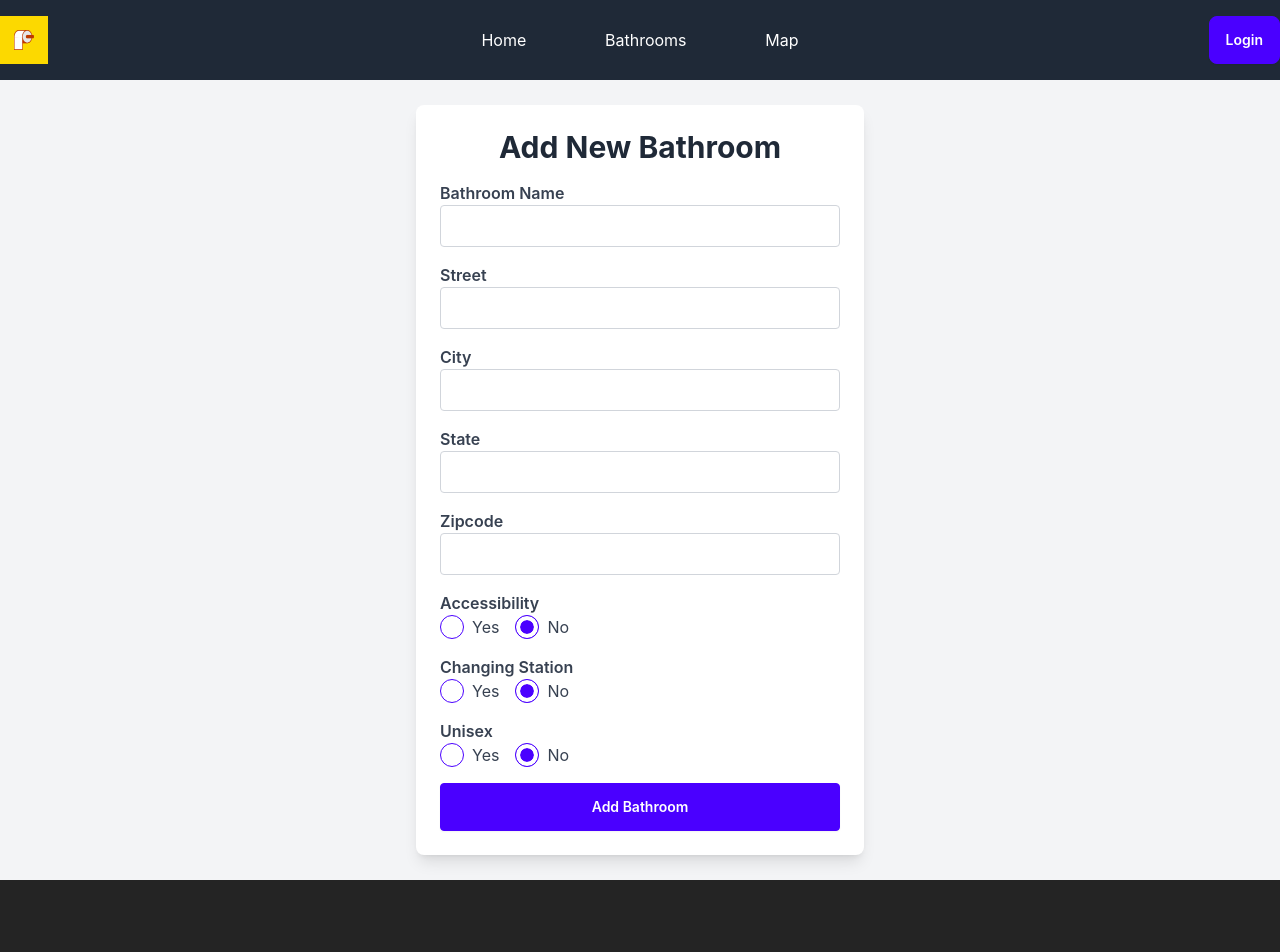
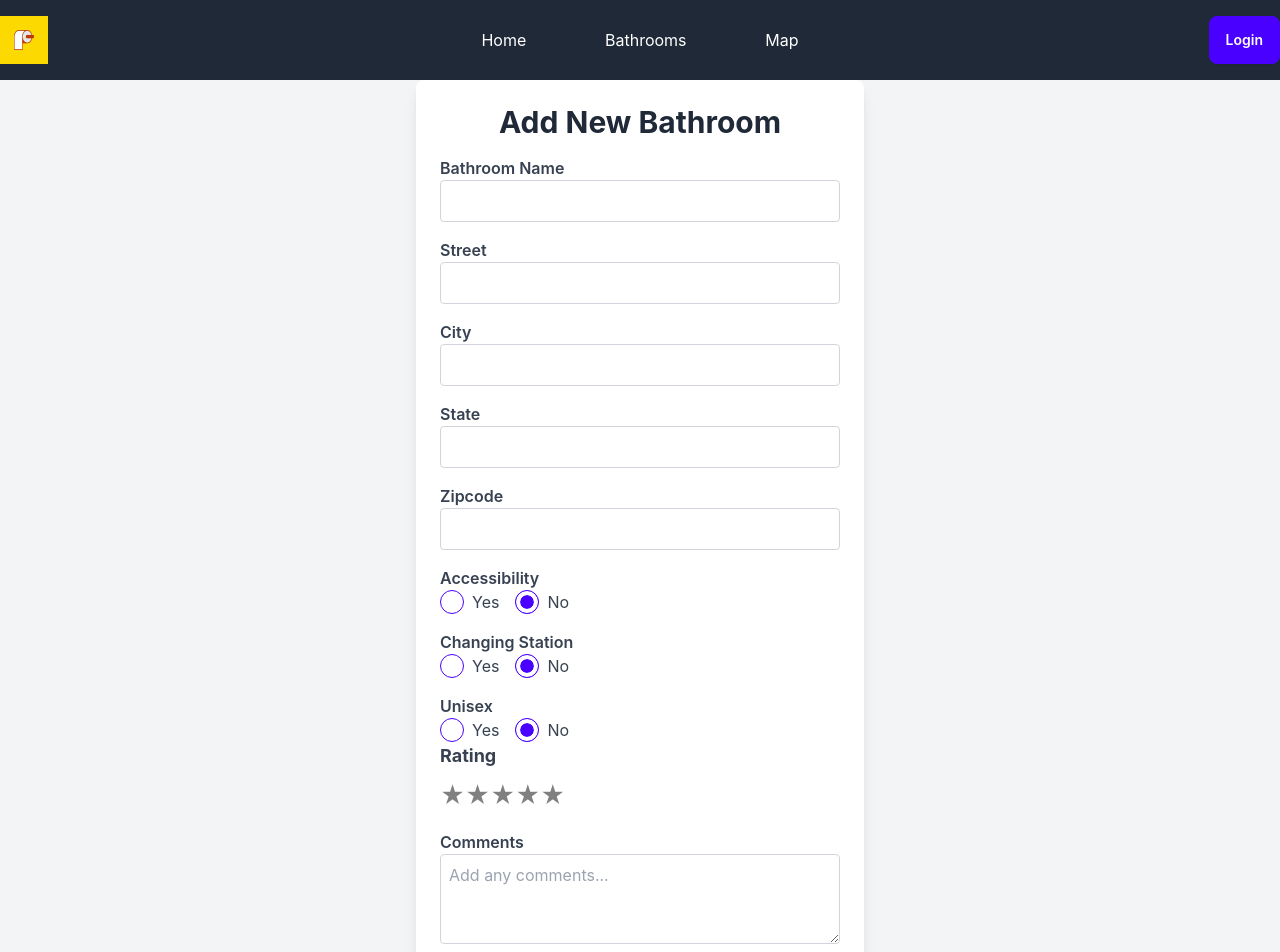
Before and after one commit to LLU27/Loocation, a React (Vite) app in the folder FrontEnd/loocation/: page /bathroom/new in a window 1280 px wide. Shown: the top 952 px of the page. Before the commit the page ends 880 px from the top, so only its background shows below. Built offline with nearby package versions, Linux system fonts and the light colour scheme; no server answers.

Commit message:
last min touches

```diff
--- a/FrontEnd/loocation/src/App.jsx
+++ b/FrontEnd/loocation/src/App.jsx
@@ -16,7 +16,7 @@ const App = () => {
   const [bathrooms, setBathrooms] = useState([]);
   const [loading, setLoading] = useState(false);
   const [error, setError] = useState(null);
-  const [coords, setCoords] = useState({ lat: null, lng: null });
+  const [coords, setCoords] = useState({ lat: 0, lng: 0 });
 
   useEffect(() => {
     const getCurrentLocation = () => {
--- a/FrontEnd/loocation/src/view/AddBathroom.jsx
+++ b/FrontEnd/loocation/src/view/AddBathroom.jsx
@@ -105,11 +105,11 @@ const AddBathroom = () => {
   return (
     <div className='flex flex-col items-center mt-8'>
       <h2 className='text-2xl font-bold mb-4'>Add Bathroom Review</h2>
-      <div className='mb-4'>
-        <label className='block text-lg font-bold mb-2 w-full'>Bathroom Name</label>
+      <div className='mb-4 w-[28rem]'>
+        <label className='block text-lg font-bold mb-2 w-full '>Bathroom Name</label>
         <p className='py-2 px-3 bg-gray-100 mb-3 rounded text-gray-700'>{name || 'N/A'}</p>
         <label className='block text-lg font-bold mb-2 w-full'>Address</label>
-        <p className='py-2 px-3 mb-3 bg-gray-100 rounded text-gray-700'>
+        <p className='py-2 px-3 mb-3 bg-gray-100 rounded text-gray-700 '>
           {street || 'N/A'},{city || 'N/A'}
         </p>
       </div>
@@ -133,7 +133,7 @@ const AddBathroom = () => {
           Submit
         </button>
       </form>
-      {successMessage && <div className='alert alert-success m-4'>{successMessage}</div>}
+      {successMessage && <div className='alert alert-success m-4 max-w-sm w-full'>{successMessage}</div>}
     </div>
   );
 };
--- a/FrontEnd/loocation/src/view/BathroomDetail.jsx
+++ b/FrontEnd/loocation/src/view/BathroomDetail.jsx
@@ -82,7 +82,7 @@ const BathroomDetail = () => {
 
   return (
     <div className='flex flex-col items-center mt-8'>
-      <div className='flex justify-between w-full max-w-md'>
+      <div className='flex justify-between w-full max-w-lg'>
         <Link to='/bathrooms' className='text-[#747FFF] font-semibold hover:underline mb-6'>
           ← To Bathrooms
         </Link>
@@ -91,7 +91,7 @@ const BathroomDetail = () => {
         </Link>
       </div>
 
-      <div className='bg-white p-6 shadow-md rounded-lg max-w-md w-full'>
+      <div className='bg-white p-6 shadow-md rounded-lg max-w-[36rem] w-full'>
         {error && <p className='text-red-500'>{error}</p>}
 
         {(foundBathroom || bathroom) && (
--- a/FrontEnd/loocation/src/view/Home.jsx
+++ b/FrontEnd/loocation/src/view/Home.jsx
@@ -28,7 +28,7 @@ const Home = ({ onLooAround, loading, setLoading, bathrooms }) => {
         },
         {
           enableHighAccuracy: false,
-          timeout: 5000,
+          timeout: 8000,
           maximumAge: 0,
         }
       );
--- a/FrontEnd/loocation/src/view/NewBathroom.jsx
+++ b/FrontEnd/loocation/src/view/NewBathroom.jsx
@@ -2,6 +2,7 @@ import { useState } from 'react';
 import { useNavigate } from 'react-router-dom';
 import axios from 'axios';
 import { useAuth } from '../components/AuthContext';
+import ReactStars from 'react-rating-stars-component';
 
 const NewBathroom = () => {
   const navigate = useNavigate();
@@ -15,10 +16,13 @@ const NewBathroom = () => {
   const [accessibility, setAccessibility] = useState('false');
   const [changingStation, setChangingStation] = useState('false');
   const [unisex, setUnisex] = useState('false');
-
+  const [rating, setRating] = useState(1);
+  const [comments, setComments] = useState('');
   const [error, setError] = useState('');
   const [success, setSuccess] = useState('');
-
+  const onStarClick = newRating => {
+    setRating(newRating);
+  };
   const handleSubmit = async e => {
     e.preventDefault();
     setError('');
@@ -61,11 +65,18 @@ const NewBathroom = () => {
           address,
         };
 
-        console.log('New Bathroom Data:', bathroomDataToAdd);
-
         const addBathroomResponse = await axios.post('http://localhost:8080/api/bathroom/add', bathroomDataToAdd);
         bathroomId = addBathroomResponse.data.bathroomId;
         setSuccess('Bathroom added successfully!');
+
+        const ratingData = {
+          bathroomId,
+          userId,
+          rating,
+          comment: comments,
+        };
+
+        await axios.post('http://localhost:8080/api/rating/add', ratingData);
         setTimeout(() => {
           setSuccess('');
         }, 2000);
@@ -96,6 +107,8 @@ const NewBathroom = () => {
       setAccessibility('false');
       setChangingStation('false');
       setUnisex('false');
+      setRating(1);
+      setComments('');
     } catch (err) {
       setError('Failed to add bathroom. Please try again.');
       console.error(err);
@@ -236,6 +249,27 @@ const NewBathroom = () => {
                 No
               </label>
             </div>
+
+            <div className='mb-4'>
+              <label className='block text-gray-700 text-lg font-bold mb-2'>Rating</label>
+              <div className='flex gap-2'>
+                <ReactStars count={5} onChange={onStarClick} size={24} activeColor='#ffd700' />
+              </div>
+            </div>
+
+            <div>
+              <label htmlFor='comments' className='block text-gray-700 font-semibold'>
+                Comments
+              </label>
+              <textarea
+                id='comments'
+                value={comments}
+                onChange={e => setComments(e.target.value)}
+                className='w-full p-2 border border-gray-300 rounded bg-white text-gray-700'
+                rows='3'
+                placeholder='Add any comments...'
+              />
+            </div>
           </div>
           <button type='submit' className='btn btn-primary w-full p-2 rounded transition duration-200 text-white'>
             Add Bathroom
--- a/FrontEnd/loocation/src/view/UserBathroom.jsx
+++ b/FrontEnd/loocation/src/view/UserBathroom.jsx
@@ -58,7 +58,7 @@ const UserBathroom = () => {
         });
 
         const results = await Promise.all(promises);
-        setBathrooms(results.filter(bathroom => bathroom !== null)); // Filter out nulls
+        setBathrooms(results.filter(bathroom => bathroom !== null));
       } catch (err) {
         setError('Error fetching bathrooms: ' + err.message);
         console.error('Error fetching bathrooms: ', err);
```
Also changed, not shown: 1 other file (tests, documents, lock files or other folders).
